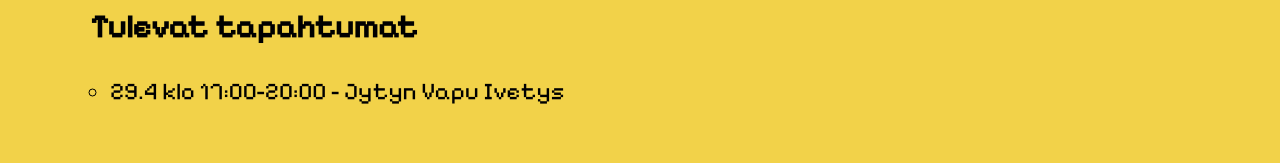
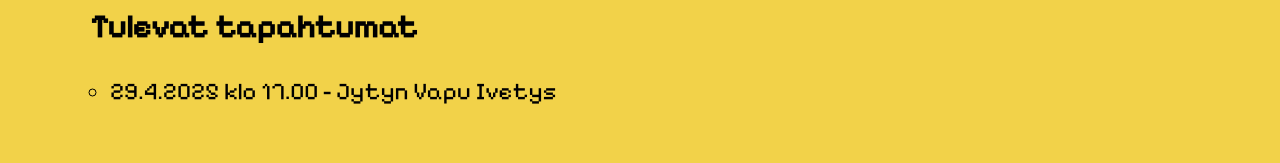
Before and after one commit to kurkilmo/jyty-web, a Next.js app: page / in a window 1280 px wide. Shown: the part 581-744 px from the top of the page. Built offline with nearby package versions, Linux system fonts and the light colour scheme.

Commit message:
feat: the event disappears after a certain time

```diff
--- a/pages/index.js
+++ b/pages/index.js
@@ -1,6 +1,14 @@
 import Layout from "../components/Layout";
 
+const events = [
+  { id: 1, date: new Date("2025-04-29T17:00:00"), title: "Jytyn Vapu Ivetys" },
+];
+
 export default function Home() {
+  const now = new Date();
+
+  const upcomingEvents = events.filter(event => event.date > now);
+
   return (
     <Layout>
       <div className="home-container">
@@ -15,7 +23,20 @@
         </p>
         <h2 className="home-subtitle">Tulevat tapahtumat</h2>
         <ul className="home-list">
-          <li>29.4 klo 17:00-20:00 - Jytyn Vapu Ivetys</li>
+          {upcomingEvents.length > 0 ? (
+            upcomingEvents.map(event => (
+              <li key={event.id}>
+                {event.date.toLocaleDateString("fi-FI")} klo{" "}
+                {event.date.toLocaleTimeString("fi-FI", {
+                  hour: "2-digit",
+                  minute: "2-digit",
+                })}{" "}
+                - {event.title}
+              </li>
+            ))
+          ) : (
+            <li>Ei tulevia tapahtumia.</li>
+          )}
         </ul>
       </div>
     </Layout>
```
